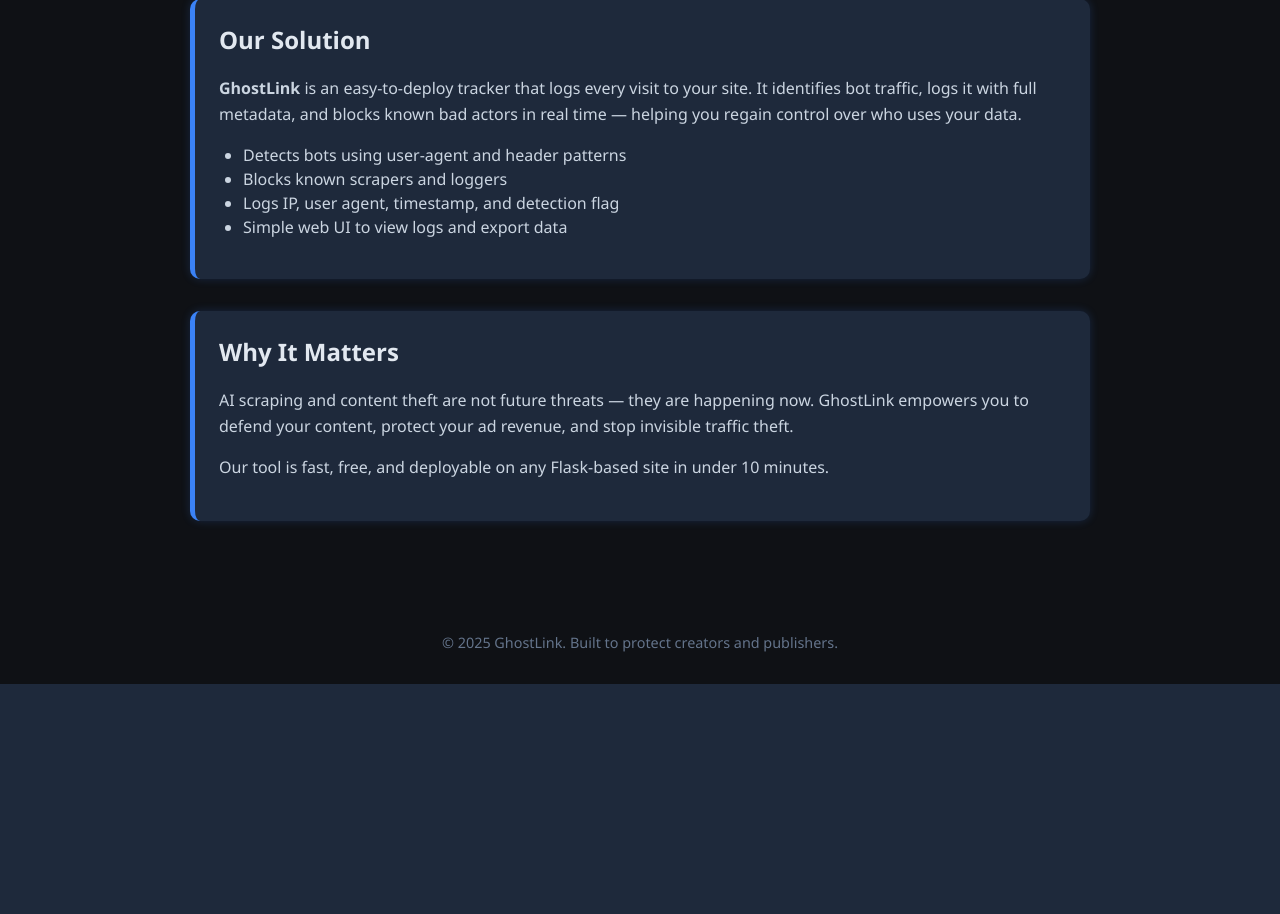
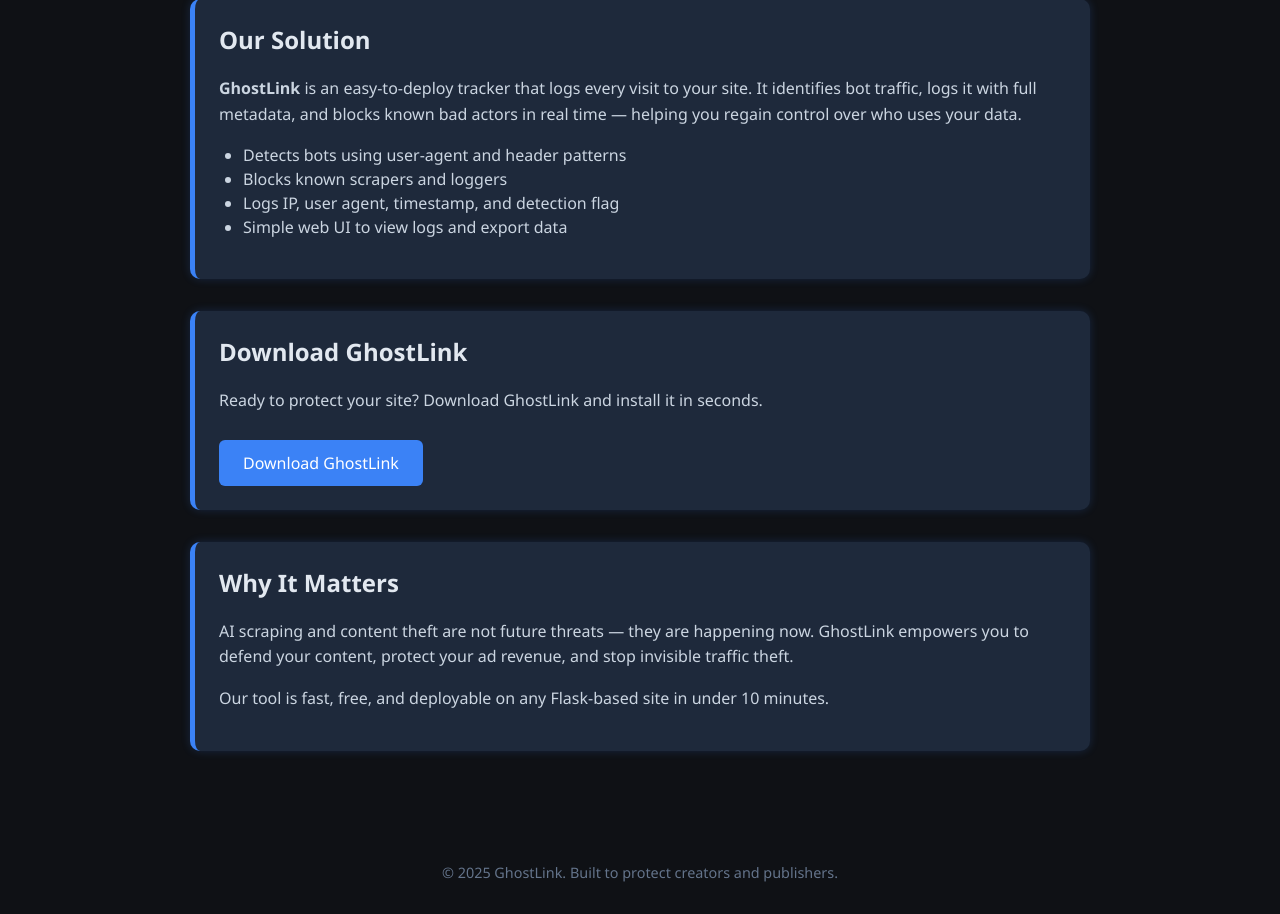
Before and after one commit to Holden2028/ghostlink, a Flask app: page / in a window 1280 px wide. Shown: the part 644-1558 px from the top of the page. Before the commit the page ends 1328 px from the top, so only its background shows below. Run offline with Flask 3, Linux system fonts and the light colour scheme.

Commit message:
Add GhostLink download button and zip

```diff
--- a/main.py
+++ b/main.py
@@ -108,13 +108,6 @@
 def homepage():
     return render_template('index.html')
 
-@app.route('/demo')
-def demo():
-    visitor_type = log_request(request)
-    if visitor_type == 'bot':
-        return 'Access denied.', 403
-    return 'Hello, human!', 200
-
 @app.route('/track', methods=['POST'])
 def track_visit():
     data = request.get_json()
--- a/templates/index.html
+++ b/templates/index.html
@@ -108,6 +108,16 @@
         </div>
 
         <div class="section">
+            <h2>Download GhostLink</h2>
+            <p>
+                Ready to protect your site? Download GhostLink and install it in seconds.
+            </p>
+            <a href="/static/ghostlink.zip" download style="display:inline-block;padding:12px 24px;background-color:#3b82f6;color:white;border-radius:6px;text-decoration:none;margin-top:10px;">
+                Download GhostLink
+            </a>
+        </div>
+
+        <div class="section">
             <h2>Why It Matters</h2>
             <p>
                 AI scraping and content theft are not future threats — they are happening now. GhostLink empowers you to defend your content, protect your ad revenue, and stop invisible traffic theft.
@@ -121,6 +131,6 @@
     <footer>
         &copy; 2025 GhostLink. Built to protect creators and publishers.
     </footer>
-    <script src="/static/ghost.js"></script>
+    <script src="/ghostlink-package/ghost.js"></script>
 </body>
 </html>
```
Also changed, not shown: ghostlink-package/README.txt (added), ghostlink-package/ghost.js (renamed from static/ghost.js), 1 other file.
